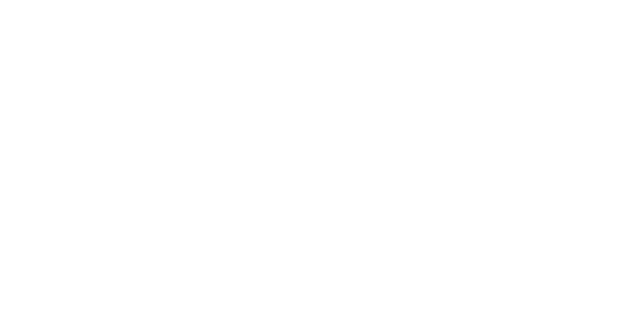
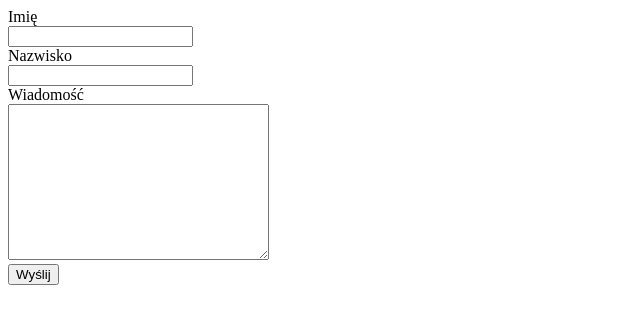
Before and after one commit to AndrzejS001/html5, a plain HTML site: page notatki.html in a window 1280 px wide. Shown: the whole page, without its empty margins (0-640 px from the left). Drawn offline with Linux system fonts and the light colour scheme.

Commit message:
Dodanie pliku

```diff
--- a/notatki.html
+++ b/notatki.html
@@ -1,3 +1,11 @@
+<!DOCTYPE html>
+<html lang="en">
+<head>
+	<meta charset="UTF-8">
+	<title>Document</title>
+</head>
+<body>
+
 <!--elementy blokowe ustawiaja sie jeden po drugim, moze im ustawiac wysokosc i szerokosc-->
 
 <!--elementy liniowe-->
@@ -13,3 +21,23 @@ Elementy linowe:
 <a href="">linki3</a>
 <a href="">linki4</a>
 <a href="">linki5</a>-->
+
+<!--Formularze-->
+<div id="formularz">
+	<form action="https://formspree.io/your@email.com" method="POST">
+
+		<label for="name">Imię</label><br>
+		<input type="text" id="name" id="name"><br>
+
+		<label for="surname">Nazwisko</label><br>
+		<input type="text" id="surname" name="surname"><br>
+
+		<label for="msg">Wiadomość</label><br>
+		<textarea name="msg" id="msg" cols="30" rows="10"></textarea><br>
+
+		<input type="submit" value="Wyślij"><br>
+	</form>
+</div>
+
+</body>
+	</html>
```
